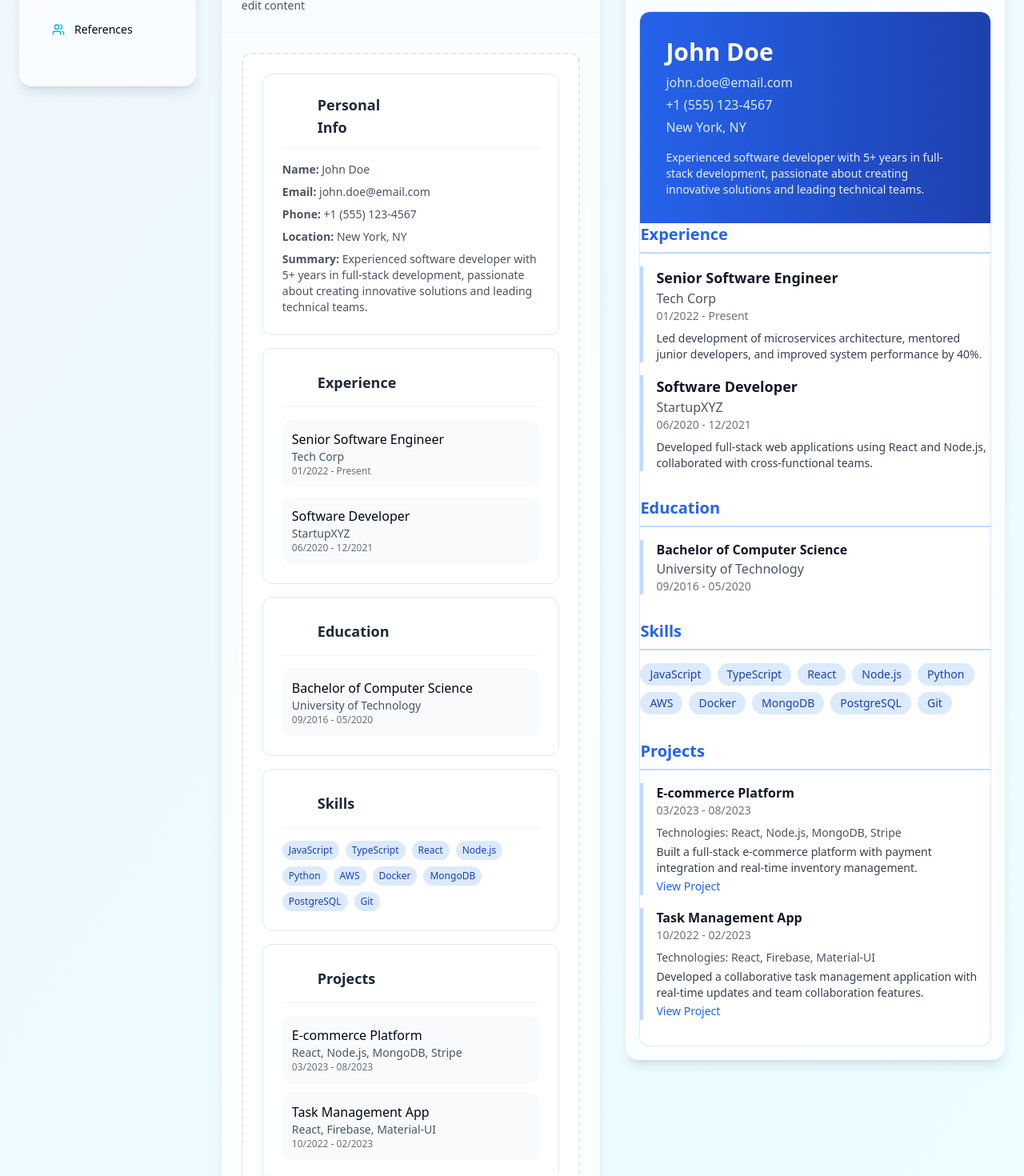
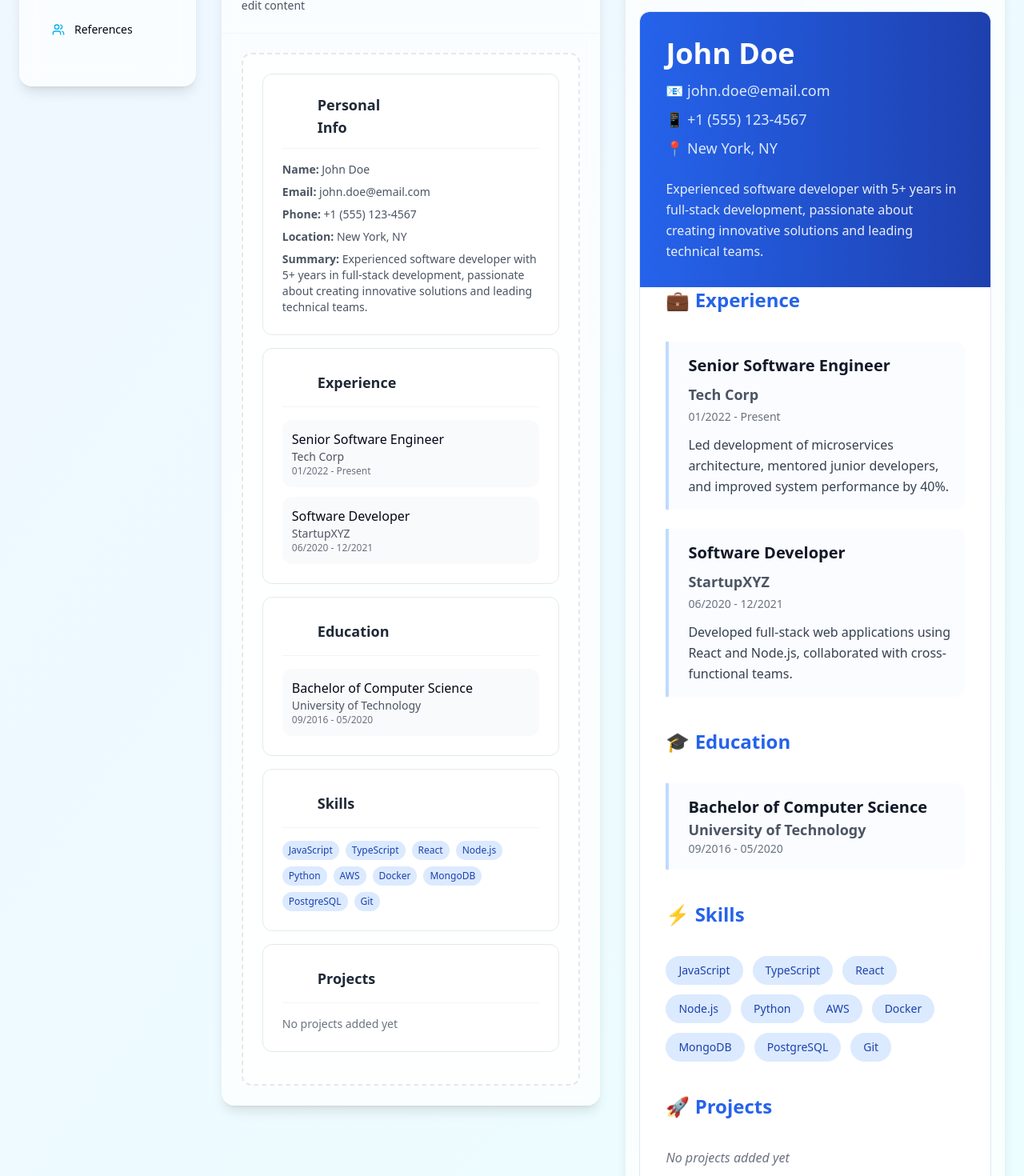
Before and after one commit to menaemad6/zivvi, a React (Vite) app: page /builder/new in a window 1280 px wide. Shown: the part 200-1670 px from the top of the page at 80% size. Built offline with nearby package versions, Linux system fonts and the light colour scheme.

Commit message:
Fix: Persist section deletion and improve preview design
-   When deleting a section, update the database to prevent it from reappearing.
-   Remove the "e-commerce" project from the starter data.
-   Improve the design and add padding to the preview sections in both preview locations.

```diff
--- a/src/components/cv/CVTemplateRenderer.tsx
+++ b/src/components/cv/CVTemplateRenderer.tsx
@@ -16,85 +16,85 @@ export const CVTemplateRenderer: React.FC<CVTemplateRendererProps> = ({
   const getTemplateStyles = (templateId: string) => {
     const styles = {
       modern: {
-        container: 'bg-white text-gray-900',
+        container: 'bg-white text-gray-900 shadow-2xl',
         header: 'bg-gradient-to-r from-blue-600 to-blue-800 text-white p-8',
-        headerName: 'text-3xl font-bold mb-2',
-        headerContact: 'text-blue-100 space-y-1',
-        sectionTitle: 'text-xl font-bold text-blue-600 border-b-2 border-blue-200 pb-2 mb-4',
-        experienceItem: 'mb-4 border-l-4 border-blue-200 pl-4',
-        skillTag: 'bg-blue-100 text-blue-800 px-3 py-1 rounded-full text-sm'
+        headerName: 'text-4xl font-bold mb-3',
+        headerContact: 'text-blue-100 space-y-2 text-lg',
+        sectionTitle: 'text-2xl font-bold text-blue-600 border-b-3 border-blue-200 pb-3 mb-6',
+        experienceItem: 'mb-6 border-l-4 border-blue-200 pl-6 bg-blue-50/30 py-4 rounded-r-lg',
+        skillTag: 'bg-blue-100 text-blue-800 px-4 py-2 rounded-full text-sm font-medium'
       },
       classic: {
-        container: 'bg-white text-gray-900',
-        header: 'border-b-4 border-gray-800 pb-6 mb-6',
-        headerName: 'text-4xl font-serif font-bold text-gray-800 mb-2',
-        headerContact: 'text-gray-600 space-y-1',
-        sectionTitle: 'text-lg font-serif font-bold text-gray-800 border-b border-gray-300 pb-1 mb-3',
-        experienceItem: 'mb-4 border-l-2 border-gray-300 pl-4',
-        skillTag: 'bg-gray-200 text-gray-800 px-2 py-1 rounded text-sm'
+        container: 'bg-white text-gray-900 shadow-2xl',
+        header: 'border-b-4 border-gray-800 pb-8 mb-8 px-8 pt-8',
+        headerName: 'text-5xl font-serif font-bold text-gray-800 mb-3',
+        headerContact: 'text-gray-600 space-y-2 text-lg',
+        sectionTitle: 'text-2xl font-serif font-bold text-gray-800 border-b-2 border-gray-300 pb-2 mb-6',
+        experienceItem: 'mb-6 border-l-3 border-gray-300 pl-6 py-3',
+        skillTag: 'bg-gray-200 text-gray-800 px-3 py-2 rounded text-sm font-medium'
       },
       creative: {
-        container: 'bg-white text-gray-900',
+        container: 'bg-white text-gray-900 shadow-2xl',
         header: 'bg-gradient-to-br from-purple-600 via-pink-600 to-purple-800 text-white p-8 rounded-t-2xl',
-        headerName: 'text-3xl font-bold mb-2',
-        headerContact: 'text-purple-100 space-y-1',
-        sectionTitle: 'text-xl font-bold text-purple-600 border-l-4 border-purple-400 pl-4 mb-4',
-        experienceItem: 'mb-4 bg-purple-50 p-4 rounded-lg border-l-4 border-purple-300',
-        skillTag: 'bg-gradient-to-r from-purple-500 to-pink-500 text-white px-3 py-1 rounded-full text-sm'
+        headerName: 'text-4xl font-bold mb-3',
+        headerContact: 'text-purple-100 space-y-2 text-lg',
+        sectionTitle: 'text-2xl font-bold text-purple-600 border-l-4 border-purple-400 pl-6 mb-6',
+        experienceItem: 'mb-6 bg-purple-50 p-6 rounded-lg border-l-4 border-purple-300 shadow-sm',
+        skillTag: 'bg-gradient-to-r from-purple-500 to-pink-500 text-white px-4 py-2 rounded-full text-sm font-medium'
       },
       minimal: {
-        container: 'bg-white text-gray-900',
-        header: 'pb-6 mb-8 border-b border-gray-200',
-        headerName: 'text-3xl font-light text-gray-800 mb-2',
-        headerContact: 'text-gray-500 space-y-1 text-sm',
-        sectionTitle: 'text-lg font-medium text-gray-700 mb-4 uppercase tracking-wide',
-        experienceItem: 'mb-6 border-l border-gray-200 pl-4',
-        skillTag: 'bg-gray-100 text-gray-700 px-2 py-1 text-sm'
+        container: 'bg-white text-gray-900 shadow-lg',
+        header: 'pb-8 mb-10 border-b border-gray-200 px-8 pt-8',
+        headerName: 'text-4xl font-light text-gray-800 mb-3',
+        headerContact: 'text-gray-500 space-y-2 text-base',
+        sectionTitle: 'text-xl font-medium text-gray-700 mb-6 uppercase tracking-wide',
+        experienceItem: 'mb-8 border-l border-gray-200 pl-6 py-2',
+        skillTag: 'bg-gray-100 text-gray-700 px-3 py-2 text-sm font-medium'
       },
       executive: {
-        container: 'bg-gray-900 text-white',
-        header: 'bg-gradient-to-r from-gray-800 to-black p-8 border-b-2 border-yellow-400',
-        headerName: 'text-3xl font-bold mb-2 text-yellow-400',
-        headerContact: 'text-gray-300 space-y-1',
-        sectionTitle: 'text-xl font-bold text-yellow-400 border-b border-yellow-400 pb-2 mb-4',
-        experienceItem: 'mb-4 border-l-2 border-yellow-400 pl-4',
-        skillTag: 'bg-yellow-400 text-gray-900 px-3 py-1 rounded text-sm font-medium'
+        container: 'bg-gray-900 text-white shadow-2xl',
+        header: 'bg-gradient-to-r from-gray-800 to-black p-8 border-b-3 border-yellow-400',
+        headerName: 'text-4xl font-bold mb-3 text-yellow-400',
+        headerContact: 'text-gray-300 space-y-2 text-lg',
+        sectionTitle: 'text-2xl font-bold text-yellow-400 border-b-2 border-yellow-400 pb-3 mb-6',
+        experienceItem: 'mb-6 border-l-3 border-yellow-400 pl-6 py-4',
+        skillTag: 'bg-yellow-400 text-gray-900 px-4 py-2 rounded text-sm font-bold'
       },
       tech: {
-        container: 'bg-white text-gray-900',
+        container: 'bg-white text-gray-900 shadow-2xl',
         header: 'bg-gradient-to-r from-emerald-600 to-teal-600 text-white p-8',
-        headerName: 'text-3xl font-mono font-bold mb-2',
-        headerContact: 'text-emerald-100 space-y-1 font-mono text-sm',
-        sectionTitle: 'text-xl font-mono font-bold text-emerald-600 border-b-2 border-emerald-200 pb-2 mb-4',
-        experienceItem: 'mb-4 bg-emerald-50 p-4 rounded border-l-4 border-emerald-400',
-        skillTag: 'bg-emerald-500 text-white px-3 py-1 rounded-md text-sm font-mono'
+        headerName: 'text-4xl font-mono font-bold mb-3',
+        headerContact: 'text-emerald-100 space-y-2 font-mono text-base',
+        sectionTitle: 'text-2xl font-mono font-bold text-emerald-600 border-b-3 border-emerald-200 pb-3 mb-6',
+        experienceItem: 'mb-6 bg-emerald-50 p-6 rounded border-l-4 border-emerald-400 shadow-sm',
+        skillTag: 'bg-emerald-500 text-white px-4 py-2 rounded-md text-sm font-mono'
       },
       artistic: {
-        container: 'bg-gradient-to-br from-orange-50 to-red-50 text-gray-900',
+        container: 'bg-gradient-to-br from-orange-50 to-red-50 text-gray-900 shadow-2xl',
         header: 'bg-gradient-to-r from-orange-500 via-red-500 to-pink-500 text-white p-8',
-        headerName: 'text-3xl font-bold mb-2',
-        headerContact: 'text-orange-100 space-y-1',
-        sectionTitle: 'text-xl font-bold text-orange-600 mb-4 relative',
-        experienceItem: 'mb-4 bg-white p-4 rounded-lg shadow border-l-4 border-orange-400',
-        skillTag: 'bg-gradient-to-r from-orange-400 to-red-400 text-white px-3 py-1 rounded-full text-sm'
+        headerName: 'text-4xl font-bold mb-3',
+        headerContact: 'text-orange-100 space-y-2 text-lg',
+        sectionTitle: 'text-2xl font-bold text-orange-600 mb-6 relative',
+        experienceItem: 'mb-6 bg-white p-6 rounded-lg shadow-md border-l-4 border-orange-400',
+        skillTag: 'bg-gradient-to-r from-orange-400 to-red-400 text-white px-4 py-2 rounded-full text-sm font-medium'
       },
       corporate: {
-        container: 'bg-white text-gray-900',
+        container: 'bg-white text-gray-900 shadow-2xl',
         header: 'bg-gradient-to-r from-indigo-700 to-blue-800 text-white p-8',
-        headerName: 'text-3xl font-bold mb-2',
-        headerContact: 'text-indigo-100 space-y-1',
-        sectionTitle: 'text-xl font-bold text-indigo-700 border-b-2 border-indigo-200 pb-2 mb-4',
-        experienceItem: 'mb-4 border-l-4 border-indigo-200 pl-4',
-        skillTag: 'bg-indigo-100 text-indigo-800 px-3 py-1 rounded text-sm'
+        headerName: 'text-4xl font-bold mb-3',
+        headerContact: 'text-indigo-100 space-y-2 text-lg',
+        sectionTitle: 'text-2xl font-bold text-indigo-700 border-b-3 border-indigo-200 pb-3 mb-6',
+        experienceItem: 'mb-6 border-l-4 border-indigo-200 pl-6 bg-indigo-50/30 py-4 rounded-r-lg',
+        skillTag: 'bg-indigo-100 text-indigo-800 px-4 py-2 rounded text-sm font-medium'
       },
       startup: {
-        container: 'bg-white text-gray-900',
+        container: 'bg-white text-gray-900 shadow-2xl',
         header: 'bg-gradient-to-r from-orange-600 to-amber-600 text-white p-8',
-        headerName: 'text-3xl font-bold mb-2',
-        headerContact: 'text-orange-100 space-y-1',
-        sectionTitle: 'text-xl font-bold text-orange-600 border-b-2 border-orange-200 pb-2 mb-4',
-        experienceItem: 'mb-4 bg-orange-50 p-4 rounded border-l-4 border-orange-400',
-        skillTag: 'bg-orange-500 text-white px-3 py-1 rounded-lg text-sm'
+        headerName: 'text-4xl font-bold mb-3',
+        headerContact: 'text-orange-100 space-y-2 text-lg',
+        sectionTitle: 'text-2xl font-bold text-orange-600 border-b-3 border-orange-200 pb-3 mb-6',
+        experienceItem: 'mb-6 bg-orange-50 p-6 rounded border-l-4 border-orange-400 shadow-sm',
+        skillTag: 'bg-orange-500 text-white px-4 py-2 rounded-lg text-sm font-medium'
       }
     };
 
@@ -107,12 +107,12 @@ export const CVTemplateRenderer: React.FC<CVTemplateRendererProps> = ({
     <div className={styles.header}>
       <h1 className={styles.headerName}>{cvData.personalInfo.fullName || 'Your Name'}</h1>
       <div className={styles.headerContact}>
-        {cvData.personalInfo.email && <div>{cvData.personalInfo.email}</div>}
-        {cvData.personalInfo.phone && <div>{cvData.personalInfo.phone}</div>}
-        {cvData.personalInfo.location && <div>{cvData.personalInfo.location}</div>}
+        {cvData.personalInfo.email && <div>📧 {cvData.personalInfo.email}</div>}
+        {cvData.personalInfo.phone && <div>📱 {cvData.personalInfo.phone}</div>}
+        {cvData.personalInfo.location && <div>📍 {cvData.personalInfo.location}</div>}
       </div>
       {cvData.personalInfo.summary && (
-        <div className="mt-4 text-sm opacity-90">
+        <div className="mt-6 text-base opacity-90 leading-relaxed max-w-4xl">
           {cvData.personalInfo.summary}
         </div>
       )}
@@ -120,51 +120,51 @@ export const CVTemplateRenderer: React.FC<CVTemplateRendererProps> = ({
   );
 
   const renderExperience = () => (
-    <div className="mb-8">
-      <h2 className={styles.sectionTitle}>Experience</h2>
+    <div className="mb-10 px-8">
+      <h2 className={styles.sectionTitle}>💼 Experience</h2>
       {cvData.experience && cvData.experience.length > 0 ? (
         cvData.experience.map((exp) => (
           <div key={exp.id} className={styles.experienceItem}>
-            <h3 className="font-bold text-lg">{exp.title}</h3>
-            <div className="font-medium text-gray-600">{exp.company}</div>
-            <div className="text-sm text-gray-500 mb-2">
+            <h3 className="font-bold text-xl mb-2">{exp.title}</h3>
+            <div className="font-semibold text-lg text-gray-600 mb-1">{exp.company}</div>
+            <div className="text-sm text-gray-500 mb-3 font-medium">
               {exp.startDate} - {exp.endDate || 'Present'}
             </div>
             {exp.description && (
-              <p className="text-sm text-gray-700">{exp.description}</p>
+              <p className="text-base text-gray-700 leading-relaxed">{exp.description}</p>
             )}
           </div>
         ))
       ) : (
-        <p className="text-gray-500">No experience added yet</p>
+        <p className="text-gray-500 italic">No experience added yet</p>
       )}
     </div>
   );
 
   const renderEducation = () => (
-    <div className="mb-8">
-      <h2 className={styles.sectionTitle}>Education</h2>
+    <div className="mb-10 px-8">
+      <h2 className={styles.sectionTitle}>🎓 Education</h2>
       {cvData.education && cvData.education.length > 0 ? (
         cvData.education.map((edu) => (
           <div key={edu.id} className={styles.experienceItem}>
-            <h3 className="font-bold">{edu.degree}</h3>
-            <div className="font-medium text-gray-600">{edu.school}</div>
-            <div className="text-sm text-gray-500">
+            <h3 className="font-bold text-xl">{edu.degree}</h3>
+            <div className="font-semibold text-lg text-gray-600">{edu.school}</div>
+            <div className="text-sm text-gray-500 font-medium">
               {edu.startDate} - {edu.endDate}
             </div>
           </div>
         ))
       ) : (
-        <p className="text-gray-500">No education added yet</p>
+        <p className="text-gray-500 italic">No education added yet</p>
       )}
     </div>
   );
 
   const renderSkills = () => (
-    <div className="mb-8">
-      <h2 className={styles.sectionTitle}>Skills</h2>
+    <div className="mb-10 px-8">
+      <h2 className={styles.sectionTitle}>⚡ Skills</h2>
       {cvData.skills && cvData.skills.length > 0 ? (
-        <div className="flex flex-wrap gap-2">
+        <div className="flex flex-wrap gap-3">
           {cvData.skills.map((skill, index) => (
             <span key={index} className={styles.skillTag}>
               {skill}
@@ -172,60 +172,60 @@ export const CVTemplateRenderer: React.FC<CVTemplateRendererProps> = ({
           ))}
         </div>
       ) : (
-        <p className="text-gray-500">No skills added yet</p>
+        <p className="text-gray-500 italic">No skills added yet</p>
       )}
     </div>
   );
 
   const renderProjects = () => (
-    <div className="mb-8">
-      <h2 className={styles.sectionTitle}>Projects</h2>
+    <div className="mb-10 px-8">
+      <h2 className={styles.sectionTitle}>🚀 Projects</h2>
       {cvData.projects && cvData.projects.length > 0 ? (
         cvData.projects.map((project) => (
           <div key={project.id} className={styles.experienceItem}>
-            <h3 className="font-bold">{project.name}</h3>
-            <div className="text-sm text-gray-500 mb-2">
+            <h3 className="font-bold text-xl">{project.name}</h3>
+            <div className="text-sm text-gray-500 mb-2 font-medium">
               {project.startDate} - {project.endDate || 'Present'}
             </div>
             {project.technologies && (
-              <div className="text-sm font-medium text-gray-600 mb-1">
-                Technologies: {project.technologies}
+              <div className="text-base font-semibold text-gray-600 mb-2">
+                🛠️ Technologies: {project.technologies}
               </div>
             )}
             {project.description && (
-              <p className="text-sm text-gray-700">{project.description}</p>
+              <p className="text-base text-gray-700 leading-relaxed mb-2">{project.description}</p>
             )}
             {project.link && (
-              <a href={project.link} className="text-sm text-blue-600 hover:underline">
-                View Project
+              <a href={project.link} className="text-base text-blue-600 hover:underline font-medium">
+                🔗 View Project
               </a>
             )}
           </div>
         ))
       ) : (
-        <p className="text-gray-500">No projects added yet</p>
+        <p className="text-gray-500 italic">No projects added yet</p>
       )}
     </div>
   );
 
   const renderReferences = () => (
-    <div className="mb-8">
-      <h2 className={styles.sectionTitle}>References</h2>
+    <div className="mb-10 px-8">
+      <h2 className={styles.sectionTitle}>👥 References</h2>
       {cvData.references && cvData.references.length > 0 ? (
         cvData.references.map((reference) => (
           <div key={reference.id} className={styles.experienceItem}>
-            <h3 className="font-bold">{reference.name}</h3>
-            <div className="text-sm text-gray-600">
+            <h3 className="font-bold text-xl">{reference.name}</h3>
+            <div className="text-base text-gray-600 mb-1">
               {reference.position} at {reference.company}
             </div>
-            <div className="text-sm text-gray-500">{reference.email}</div>
+            <div className="text-sm text-gray-500">📧 {reference.email}</div>
             {reference.phone && (
-              <div className="text-sm text-gray-500">{reference.phone}</div>
+              <div className="text-sm text-gray-500">📱 {reference.phone}</div>
             )}
           </div>
         ))
       ) : (
-        <p className="text-gray-500">No references added yet</p>
+        <p className="text-gray-500 italic">No references added yet</p>
       )}
     </div>
   );
@@ -240,7 +240,7 @@ export const CVTemplateRenderer: React.FC<CVTemplateRendererProps> = ({
   };
 
   return (
-    <div className={`${styles.container} min-h-full shadow-lg rounded-lg overflow-hidden`}>
+    <div className={`${styles.container} min-h-full rounded-lg overflow-hidden`}>
       {sections.map((sectionId, index) => {
         const baseId = sectionId.split('_')[0] as keyof typeof sectionRenderers;
         const renderer = sectionRenderers[baseId];
--- a/src/hooks/useCV.ts
+++ b/src/hooks/useCV.ts
@@ -4,7 +4,7 @@ import { supabase } from '@/integrations/supabase/client';
 import { CVData } from '@/types/cv';
 import { toast } from '@/hooks/use-toast';
 
-// Starter data for demonstration
+// Starter data for demonstration - now with empty projects
 const getStarterData = (): CVData => ({
   personalInfo: {
     fullName: 'John Doe',
@@ -52,26 +52,7 @@ const getStarterData = (): CVData => ({
     'PostgreSQL',
     'Git'
   ],
-  projects: [
-    {
-      id: '1',
-      name: 'E-commerce Platform',
-      description: 'Built a full-stack e-commerce platform with payment integration and real-time inventory management.',
-      technologies: 'React, Node.js, MongoDB, Stripe',
-      link: 'https://github.com/johndoe/ecommerce',
-      startDate: '03/2023',
-      endDate: '08/2023'
-    },
-    {
-      id: '2',
-      name: 'Task Management App',
-      description: 'Developed a collaborative task management application with real-time updates and team collaboration features.',
-      technologies: 'React, Firebase, Material-UI',
-      link: 'https://github.com/johndoe/taskapp',
-      startDate: '10/2022',
-      endDate: '02/2023'
-    }
-  ],
+  projects: [], // Empty by default
   references: [
     {
       id: '1',
@@ -129,7 +110,7 @@ export const useCV = (cvId: string | undefined) => {
           experience: Array.isArray(parsedData.experience) ? parsedData.experience : starterData.experience,
           education: Array.isArray(parsedData.education) ? parsedData.education : starterData.education,
           skills: Array.isArray(parsedData.skills) ? parsedData.skills : starterData.skills,
-          projects: Array.isArray(parsedData.projects) ? parsedData.projects : starterData.projects,
+          projects: Array.isArray(parsedData.projects) ? parsedData.projects : [], // Empty by default, don't use starter data
           references: Array.isArray(parsedData.references) ? parsedData.references : starterData.references
         };
         setCVData(cvData);
@@ -151,16 +132,23 @@ export const useCV = (cvId: string | undefined) => {
     }
   };
 
-  const saveCV = async (data: CVData) => {
+  const saveCV = async (data: CVData, deletedSections?: string[]) => {
     if (!cvId || cvId === 'new') return;
 
     try {
       setIsSaving(true);
       console.log('Saving CV data:', data);
+
+      // Prepare the content with deleted sections info
+      const contentToSave = {
+        ...data,
+        _deletedSections: deletedSections || []
+      };
+
       const { error } = await supabase
         .from('cvs')
         .update({
-          content: data as any, // Cast to any for Json compatibility
+          content: contentToSave as any, // Cast to any for Json compatibility
           updated_at: new Date().toISOString()
         })
         .eq('id', cvId);
--- a/src/pages/Builder.tsx
+++ b/src/pages/Builder.tsx
@@ -1,4 +1,3 @@
-
 import React, { useState, useEffect } from 'react';
 import { useParams, useNavigate } from 'react-router-dom';
 import { Button } from '@/components/ui/button';
@@ -28,6 +27,7 @@ const Builder = () => {
     'skills',
     'projects'
   ]);
+  const [deletedSections, setDeletedSections] = useState<string[]>([]);
   const [currentTemplate, setCurrentTemplate] = useState('modern');
   const [cvMetadata, setCVMetadata] = useState({ name: '', description: '' });
   const [editModal, setEditModal] = useState<{
@@ -48,6 +48,12 @@ const Builder = () => {
     if (cvData && id && id !== 'new') {
       fetchCVMetadata();
       fetchCVTemplate();
+
+      // Load deleted sections from database
+      const content = cvData as any;
+      if (content._deletedSections) {
+        setDeletedSections(content._deletedSections);
+      }
     }
   }, [cvData, id]);
 
@@ -151,7 +157,7 @@ const Builder = () => {
     { id: 'skills', title: 'Skills', icon: <Award className="h-5 w-5" />, description: 'Technical and soft skills' },
     { id: 'projects', title: 'Projects', icon: <FileText className="h-5 w-5" />, description: 'Portfolio and projects' },
     { id: 'references', title: 'References', icon: <Users className="h-5 w-5" />, description: 'Professional references' }
-  ];
+  ].filter(section => !deletedSections.includes(section.id));
 
   const getTemplateStyles = (templateId: string) => {
     const styles = {
@@ -315,10 +321,21 @@ const Builder = () => {
     if (cvData) {
       saveToHistory(cvData);
     }
+    const baseId = sectionId.split('_')[0];
     setCVSections(cvSections.filter(id => id !== sectionId));
+
+    // Add to deleted sections
+    const newDeletedSections = [...deletedSections, baseId];
+    setDeletedSections(newDeletedSections);
+
+    // Save to database immediately
+    if (cvData) {
+      saveCV(cvData, newDeletedSections);
+    }
+
     toast({
       title: "Section Removed",
-      description: "Section has been removed from your CV."
+      description: "Section has been permanently removed from your CV."
     });
   };
 
@@ -342,7 +359,7 @@ const Builder = () => {
     };
 
     try {
-      await saveCV(sanitizedData);
+      await saveCV(sanitizedData, deletedSections);
       setCVData(sanitizedData);
     } catch (error) {
       console.error('Save error:', error);
--- a/src/pages/Preview.tsx
+++ b/src/pages/Preview.tsx
@@ -146,8 +146,8 @@ const Preview = () => {
 
       {/* CV Preview */}
       <div className="container mx-auto py-8 px-6">
-        <div className="max-w-4xl mx-auto">
-          <Card className="shadow-2xl">
+        <div className="max-w-5xl mx-auto">
+          <Card className="shadow-2xl border-0">
             <CardContent className="p-0">
               <div id="cv-content" className="bg-white">
                 {cvData && sections ? (
```
